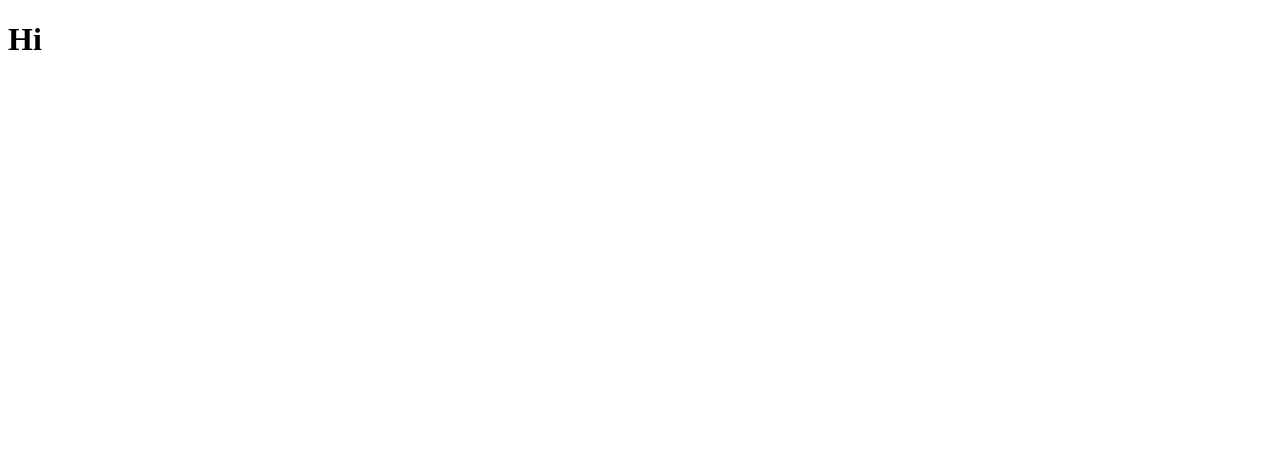
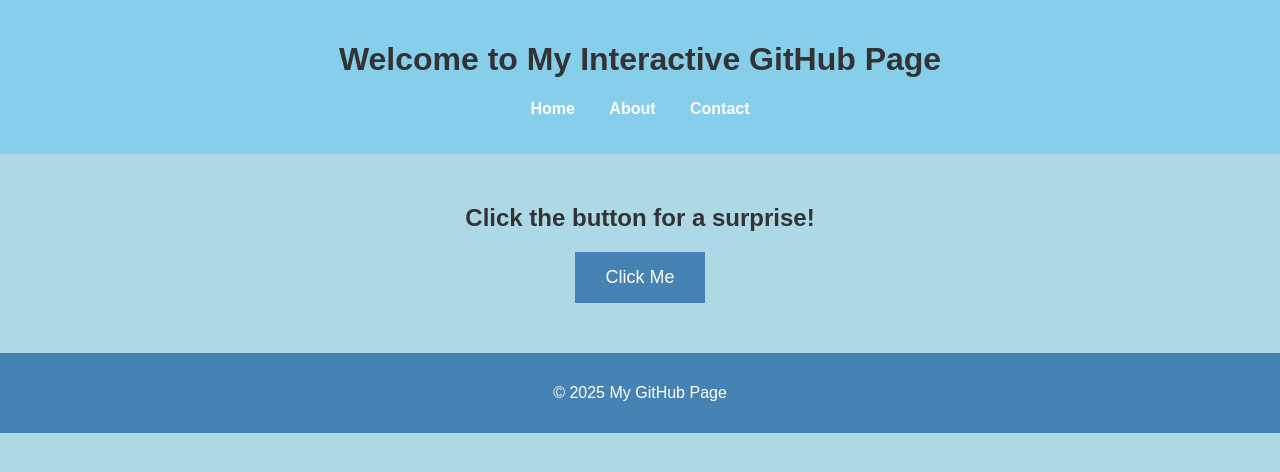
Before and after one commit to NoPetar/nopetar.github.io, a plain HTML site: page index.html in a window 1280 px wide. Drawn offline with Linux system fonts and the light colour scheme.

Commit message:
Update index.html

```diff
--- a/index.html
+++ b/index.html
@@ -3,9 +3,85 @@
 <head>
     <meta charset="UTF-8">
     <meta name="viewport" content="width=device-width, initial-scale=1.0">
-    <title>My GitHub Page</title>
+    <title>Interactive GitHub Pages Site</title>
+    <link rel="stylesheet" href="styles.css">
+    <script defer src="script.js"></script>
 </head>
 <body>
-    <h1>Hi</h1>
+    <header>
+        <h1>Welcome to My Interactive GitHub Page</h1>
+        <nav>
+            <ul>
+                <li><a href="#">Home</a></li>
+                <li><a href="#about">About</a></li>
+                <li><a href="#contact">Contact</a></li>
+            </ul>
+        </nav>
+    </header>
+
+    <section class="content">
+        <h2>Click the button for a surprise!</h2>
+        <button id="surpriseBtn">Click Me</button>
+        <p id="message"></p>
+    </section>
+
+    <footer>
+        <p>&copy; 2025 My GitHub Page</p>
+    </footer>
+
+    <style>
+        body {
+            font-family: Arial, sans-serif;
+            background-color: #add8e6;
+            color: #333;
+            text-align: center;
+            margin: 0;
+            padding: 0;
+        }
+        header {
+            background-color: #87CEEB;
+            padding: 20px;
+        }
+        nav ul {
+            list-style: none;
+            padding: 0;
+        }
+        nav ul li {
+            display: inline;
+            margin: 0 15px;
+        }
+        nav ul li a {
+            text-decoration: none;
+            color: white;
+            font-weight: bold;
+        }
+        .content {
+            margin: 50px;
+        }
+        button {
+            background-color: #4682B4;
+            color: white;
+            border: none;
+            padding: 15px 30px;
+            font-size: 18px;
+            cursor: pointer;
+            transition: transform 0.2s ease-in-out;
+        }
+        button:hover {
+            transform: scale(1.1);
+        }
+        footer {
+            margin-top: 50px;
+            background-color: #4682B4;
+            color: white;
+            padding: 15px;
+        }
+    </style>
+
+    <script>
+        document.getElementById("surpriseBtn").addEventListener("click", function() {
+            document.getElementById("message").innerText = "Surprise! You clicked the button!";
+        });
+    </script>
 </body>
 </html>
```
